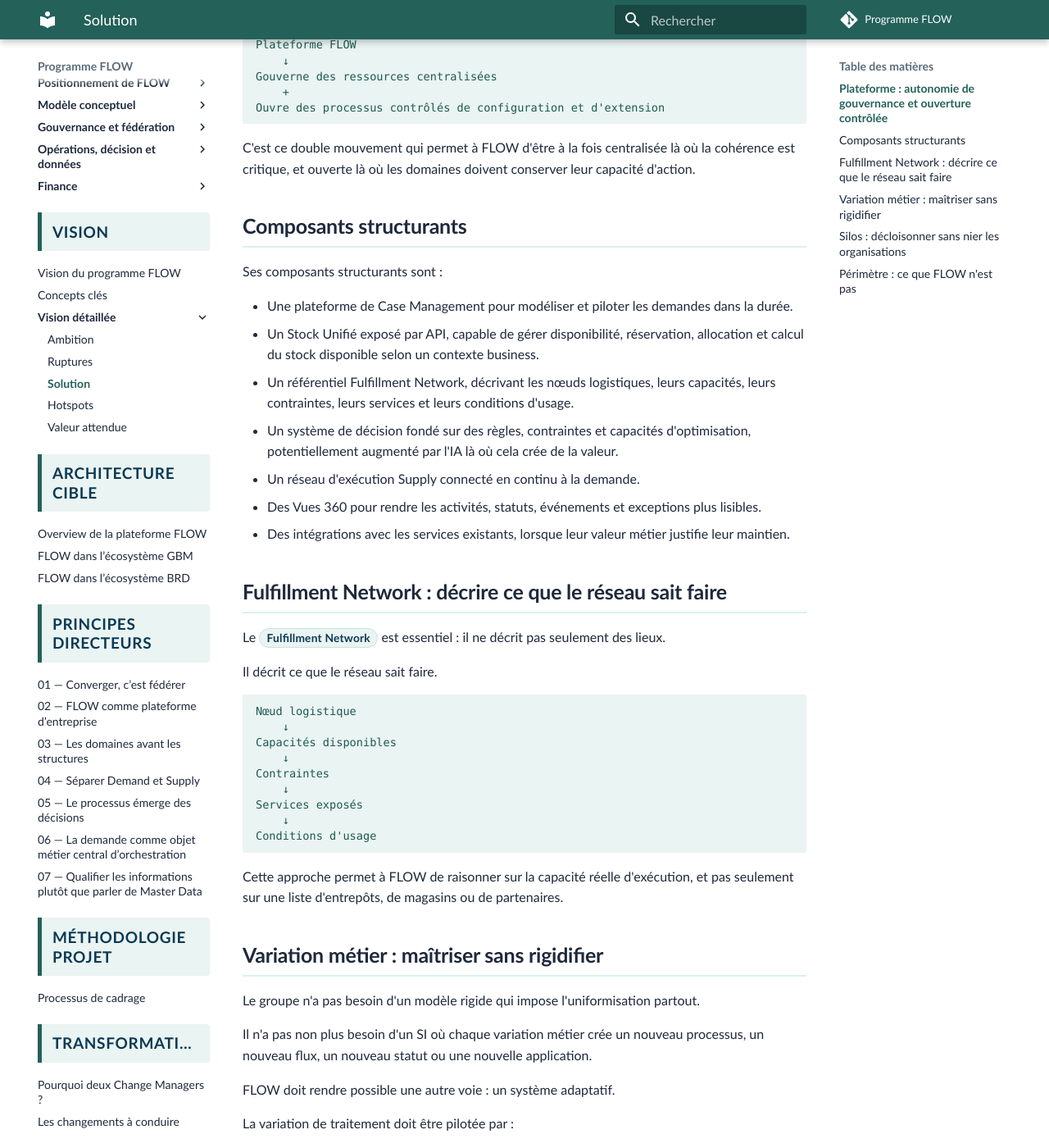
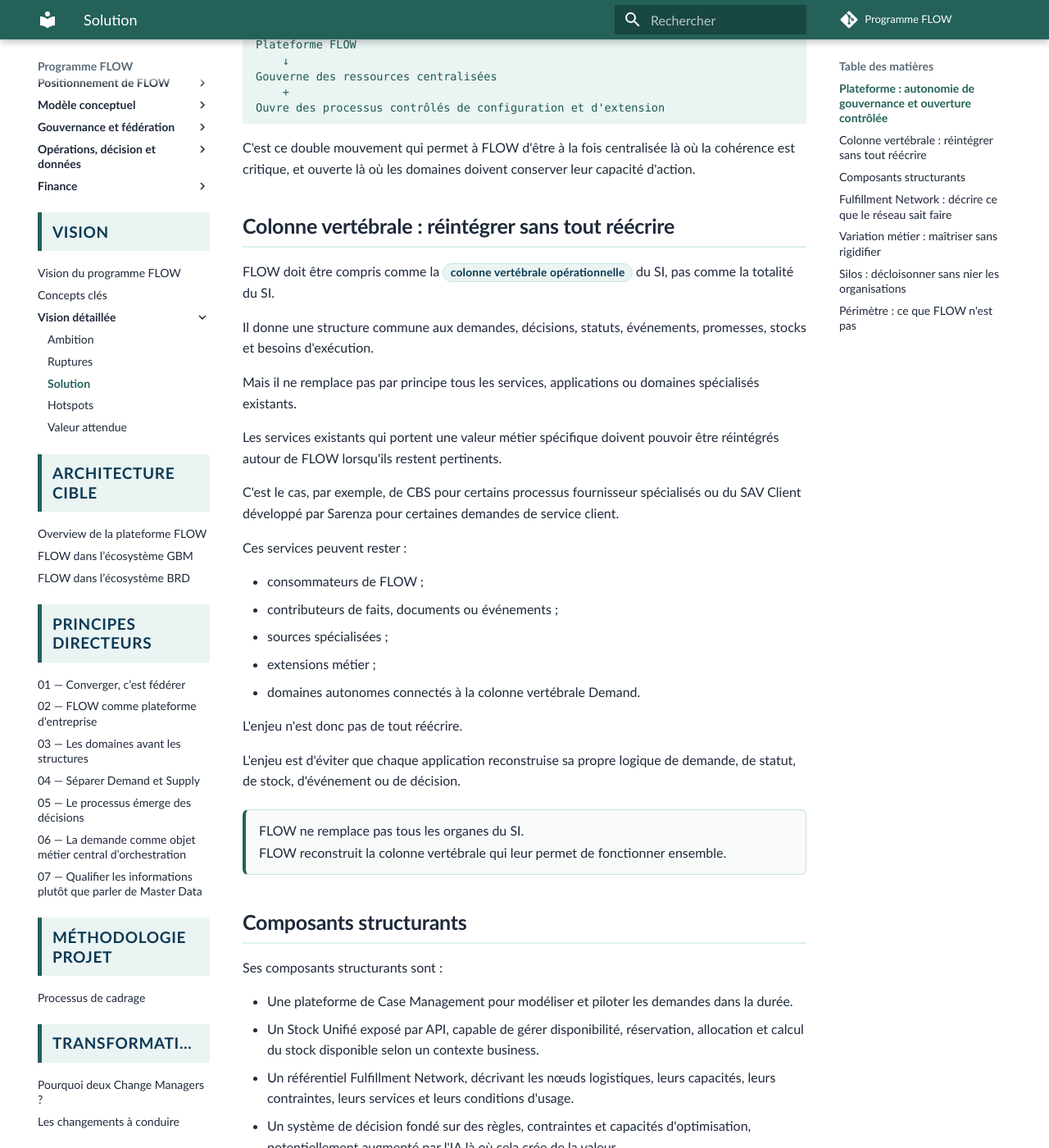
Before and after one commit to laurent-sintes/FLOW-Program, an MkDocs documentation site: the page built from docs/vision/vision-detaillee/3-plateforme-flow.md, in a window 1280 px wide and 1400 px high, scrolled down 1240 px. Shown: the whole window at 82% size. Built offline with MkDocs 1.6.1 and Material for MkDocs 9.7.7, drawn with Linux system fonts in a browser that asks for light colours; comment, search, counter and statistics services are not loaded.

Commit message:
Ajouter la colonne vertébrale SI dans la solution FLOW

````diff
--- a/docs/vision/vision-detaillee/3-plateforme-flow.md
+++ b/docs/vision/vision-detaillee/3-plateforme-flow.md
@@ -47,6 +47,35 @@
 ```
 
 C'est ce double mouvement qui permet à FLOW d'être à la fois centralisée là où la cohérence est critique, et ouverte là où les domaines doivent conserver leur capacité d'action.
+
+## Colonne vertébrale : réintégrer sans tout réécrire
+
+FLOW doit être compris comme la <span class="flow-keyword">colonne vertébrale opérationnelle</span> du SI, pas comme la totalité du SI.
+
+Il donne une structure commune aux demandes, décisions, statuts, événements, promesses, stocks et besoins d'exécution.
+
+Mais il ne remplace pas par principe tous les services, applications ou domaines spécialisés existants.
+
+Les services existants qui portent une valeur métier spécifique doivent pouvoir être réintégrés autour de FLOW lorsqu'ils restent pertinents.
+
+C'est le cas, par exemple, de CBS pour certains processus fournisseur spécialisés ou du SAV Client développé par Sarenza pour certaines demandes de service client.
+
+Ces services peuvent rester :
+
+- consommateurs de FLOW ;
+- contributeurs de faits, documents ou événements ;
+- sources spécialisées ;
+- extensions métier ;
+- domaines autonomes connectés à la colonne vertébrale Demand.
+
+L'enjeu n'est donc pas de tout réécrire.
+
+L'enjeu est d'éviter que chaque application reconstruise sa propre logique de demande, de statut, de stock, d'événement ou de décision.
+
+<div class="flow-conviction">
+  <p>FLOW ne remplace pas tous les organes du SI.</p>
+  <p>FLOW reconstruit la colonne vertébrale qui leur permet de fonctionner ensemble.</p>
+</div>
 
 ## Composants structurants
 
````
